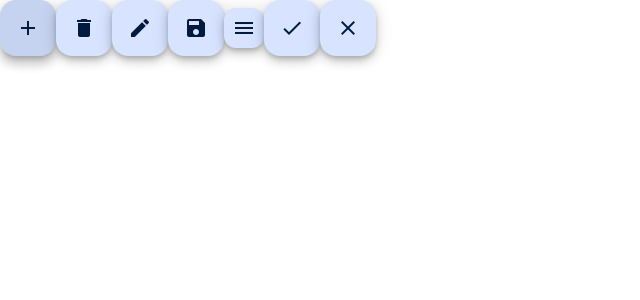
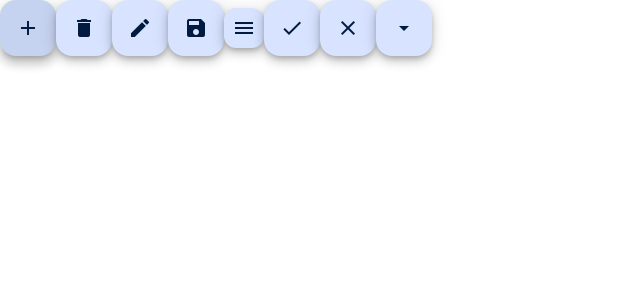
Before and after one commit to MaciejKubon/eGeniusz-app, an Angular app: page /subject in a window 1280 px wide. Shown: the top 300 px of the page, without its empty margins (0-640 px from the left). Built offline with nearby package versions, Linux system fonts and the light colour scheme.

Commit message:
add arrow drop button

```diff
--- /dev/null
+++ b/src/app/component/button/arrow-drop-button/arrow-drop-button.component.html
@@ -0,0 +1,3 @@
+<button mat-fab aria-label="Add button" [ngClass]="position" (click)="changPostition()">
+    <mat-icon >arrow_drop_down</mat-icon>
+  </button>
--- /dev/null
+++ b/src/app/component/button/arrow-drop-button/arrow-drop-button.component.scss
@@ -0,0 +1,8 @@
+.arrowUp{
+    transform: rotate(180deg);
+    transition-duration: 500ms;
+}
+.arrowDown{
+    transform: rotate(0deg);
+    transition-duration: 500ms;
+}
--- /dev/null
+++ b/src/app/component/button/arrow-drop-button/arrow-drop-button.component.ts
@@ -0,0 +1,23 @@
+import { CommonModule } from '@angular/common';
+import { Component } from '@angular/core';
+import { MatButtonModule } from '@angular/material/button';
+import { MatIconModule } from '@angular/material/icon';
+
+@Component({
+  selector: 'app-arrow-drop-button',
+  standalone: true,
+  imports: [MatIconModule, MatButtonModule, CommonModule],
+  templateUrl: './arrow-drop-button.component.html',
+  styleUrl: './arrow-drop-button.component.scss'
+})
+export class ArrowDropButtonComponent {
+  position:string = "arrowDown";
+  changPostition(){
+    console.log(this.position);
+
+    if(this.position=="arrowDown")
+      this.position = "arrowUp";
+    else
+      this.position="arrowDown";
+  }
+}
--- a/src/app/page/subject/subject.component.html
+++ b/src/app/page/subject/subject.component.html
@@ -6,4 +6,5 @@
     <app-home-button/>
     <app-accept-button/>
     <app-close-button/>
+    <app-arrow-drop-button/>
 </section>
--- a/src/app/page/subject/subject.component.ts
+++ b/src/app/page/subject/subject.component.ts
@@ -7,12 +7,13 @@ import { SaveButtonComponent } from '../../component/button/save-button/save-but
 import { HomeButtonComponent } from '../../component/button/home-button/home-button.component';
 import { AcceptButtonComponent } from '../../component/button/accept-button/accept-button.component';
 import { CloseButtonComponent } from '../../component/button/close-button/close-button.component';
+import { ArrowDropButtonComponent } from '../../component/button/arrow-drop-button/arrow-drop-button.component';
 
 
 @Component({
   selector: 'app-subject',
   standalone: true,
-  imports: [AddButtonComponent, DeleteButtonComponent, EditButtonComponent, SaveButtonComponent,HomeButtonComponent, AcceptButtonComponent, CloseButtonComponent],
+  imports: [AddButtonComponent, DeleteButtonComponent, EditButtonComponent, SaveButtonComponent,HomeButtonComponent, AcceptButtonComponent, CloseButtonComponent, ArrowDropButtonComponent],
   templateUrl: './subject.component.html',
   styleUrl: './subject.component.scss'
 })
```
